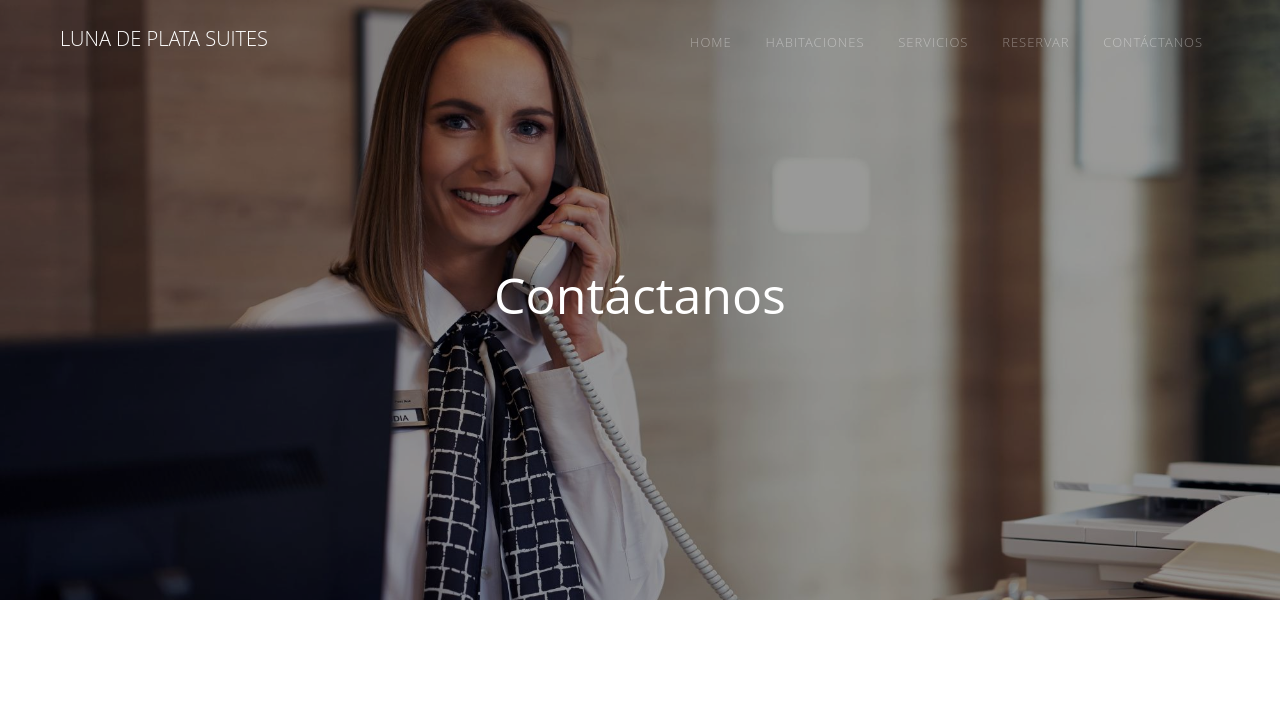
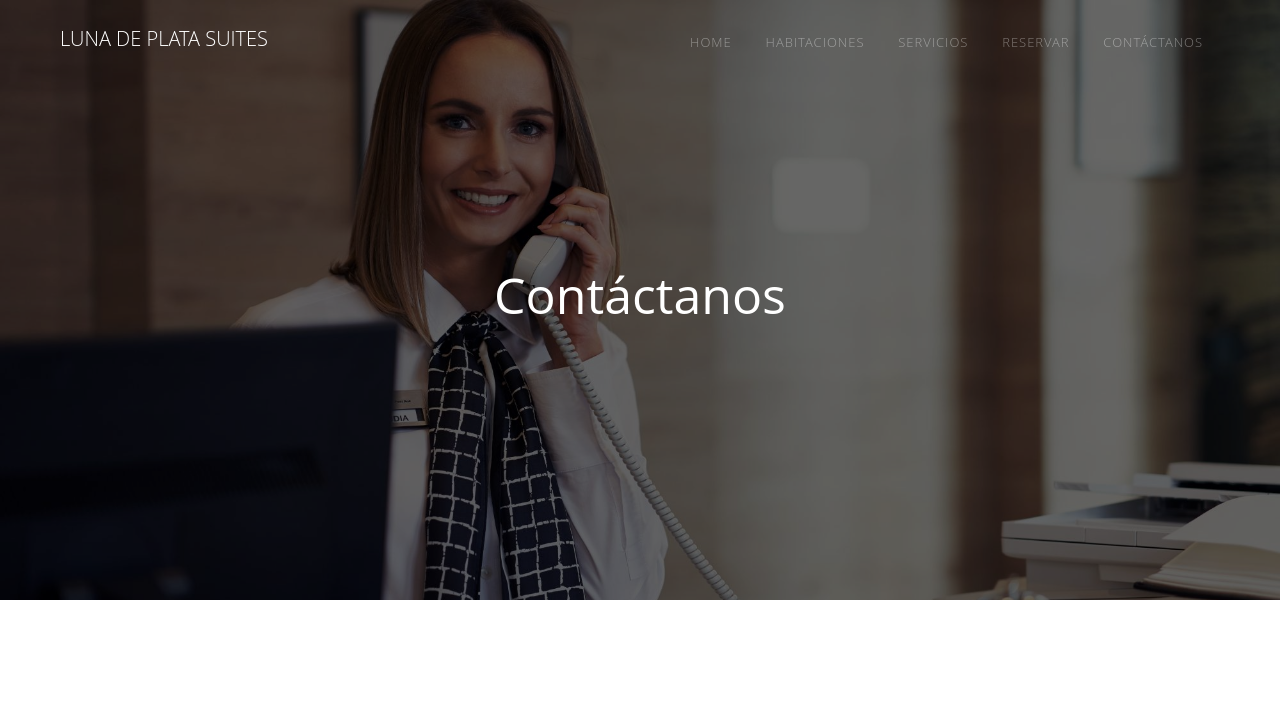
Before and after one commit to TomasBursztyn/T.P-IDS-grupo-Los-matadores, a Flask app: page /contacto in a window 1280 px wide. Shown: the top 709 px of the page. Run offline with Flask 3, Linux system fonts and the light colour scheme; some web fonts are replaced.

Commit message:
Oscurecer un poco el fondo que aparece detras de cada titulo arriba de cada pagina

```diff
--- a/Front/app.py
+++ b/Front/app.py
@@ -4,7 +4,10 @@ import requests
 
 FRONTEND_PORT = 5000
 BACKEND_PORT = 4000
+# Este seria el BACKEND_URL de producción
 BACKEND_URL = "https://los1matadoresapi.pythonanywhere.com/"
+# Este seria el BACKEND_URL de desarrollo
+# BACKEND_URL = f"http://127.0.0.1:{BACKEND_PORT}/"
 QUERY = ""
 
 app = Flask(__name__)
--- /dev/null
+++ b/Front/static/css/propio/base.css
@@ -0,0 +1,3 @@
+.fh5co-parallax .overlay {
+    background-color: rgba(0, 0, 0, 0.6);
+}
--- a/Front/templates/base.html
+++ b/Front/templates/base.html
@@ -51,6 +51,7 @@
 	<link rel="stylesheet" href="{{url_for('static', filename='/css/library/style.css', _external=True) }}">
 
 	<!-- BLOQUE STYLES -->
+	<link rel="stylesheet" href="{{url_for('static', filename='/css/propio/base.css', _external=True) }}">
 	{% block styles %}
 
 	{% endblock %}
```
